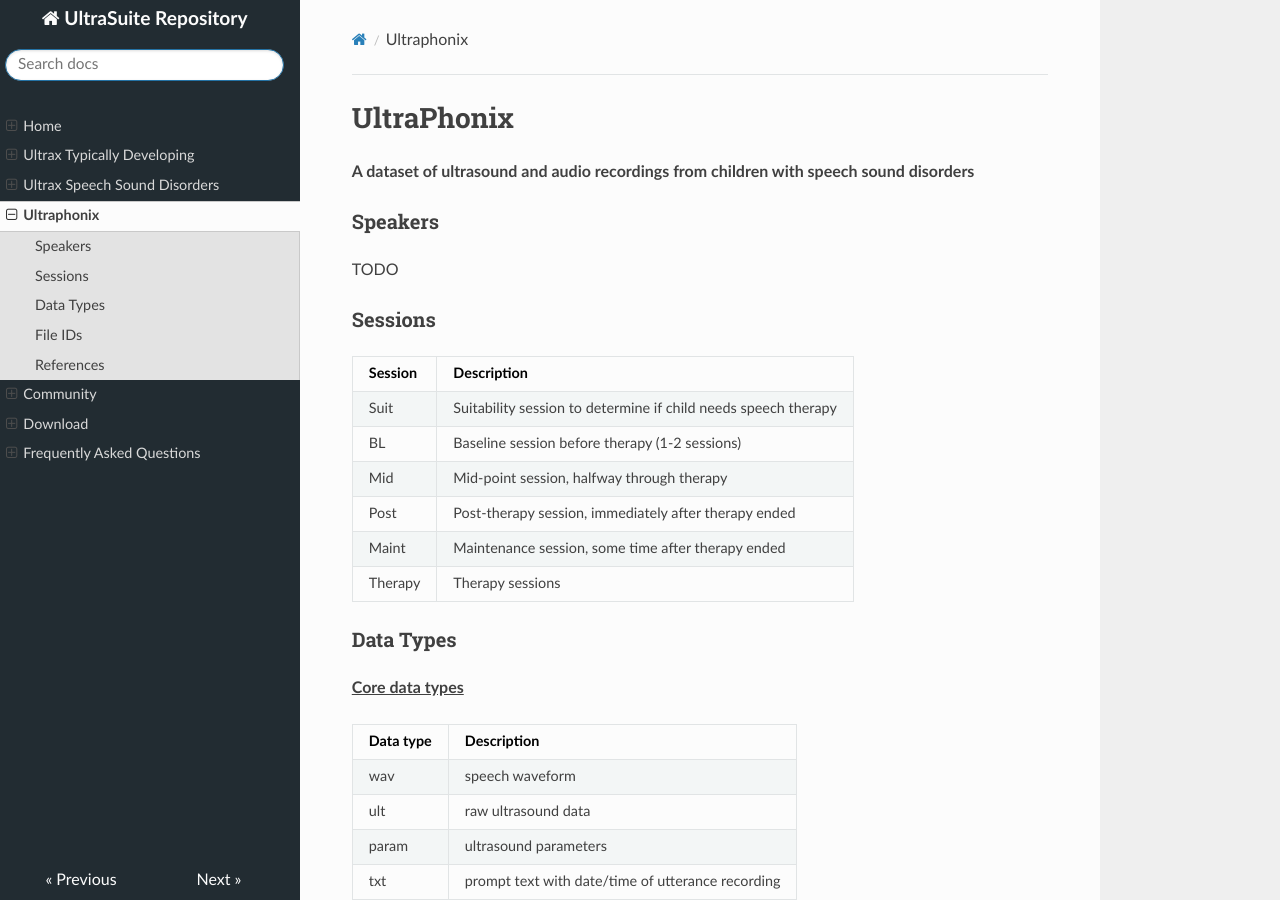
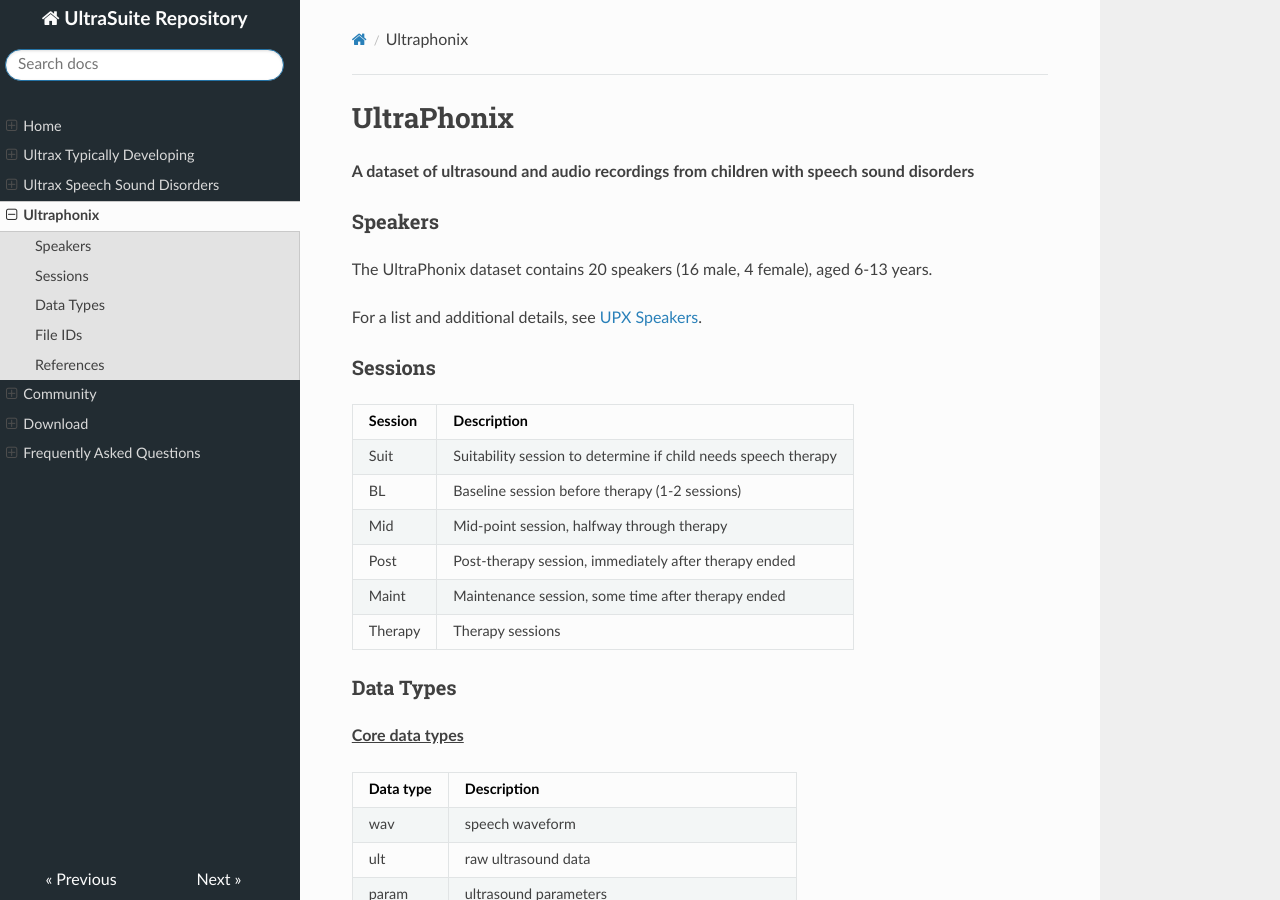
Before and after one commit to UltraSuite/ultrasuite-doc, an MkDocs documentation site: the page built from docs/data/upx.md, in a window 1280 px wide and 900 px high. Built offline with MkDocs 1.6.1, drawn with Linux system fonts in a browser that asks for light colours; nearby versions of some CDN libraries.

Commit message:
include UPX speaker details

```diff
--- a/docs/data/upx.md
+++ b/docs/data/upx.md
@@ -6,7 +6,9 @@
 
 ### Speakers
 
-TODO
+The UltraPhonix dataset contains 20 speakers (16 male, 4 female), aged 6-13 years.
+
+For a list and additional details, see [UPX Speakers](upx-spk.md).
 
 
 
```
Also changed, not shown: docs/data/upx-spk.md (added, +30 -0 lines).
